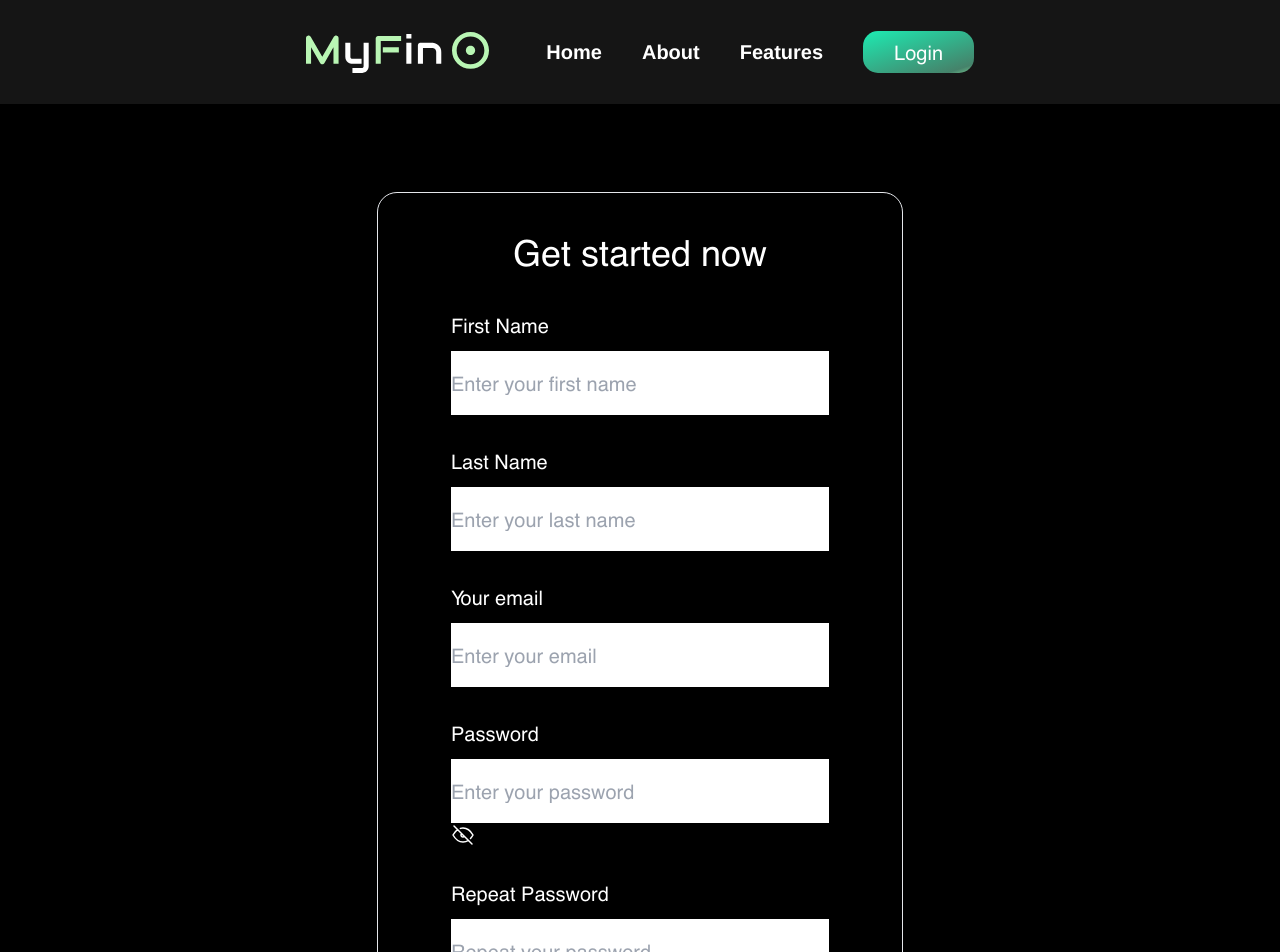
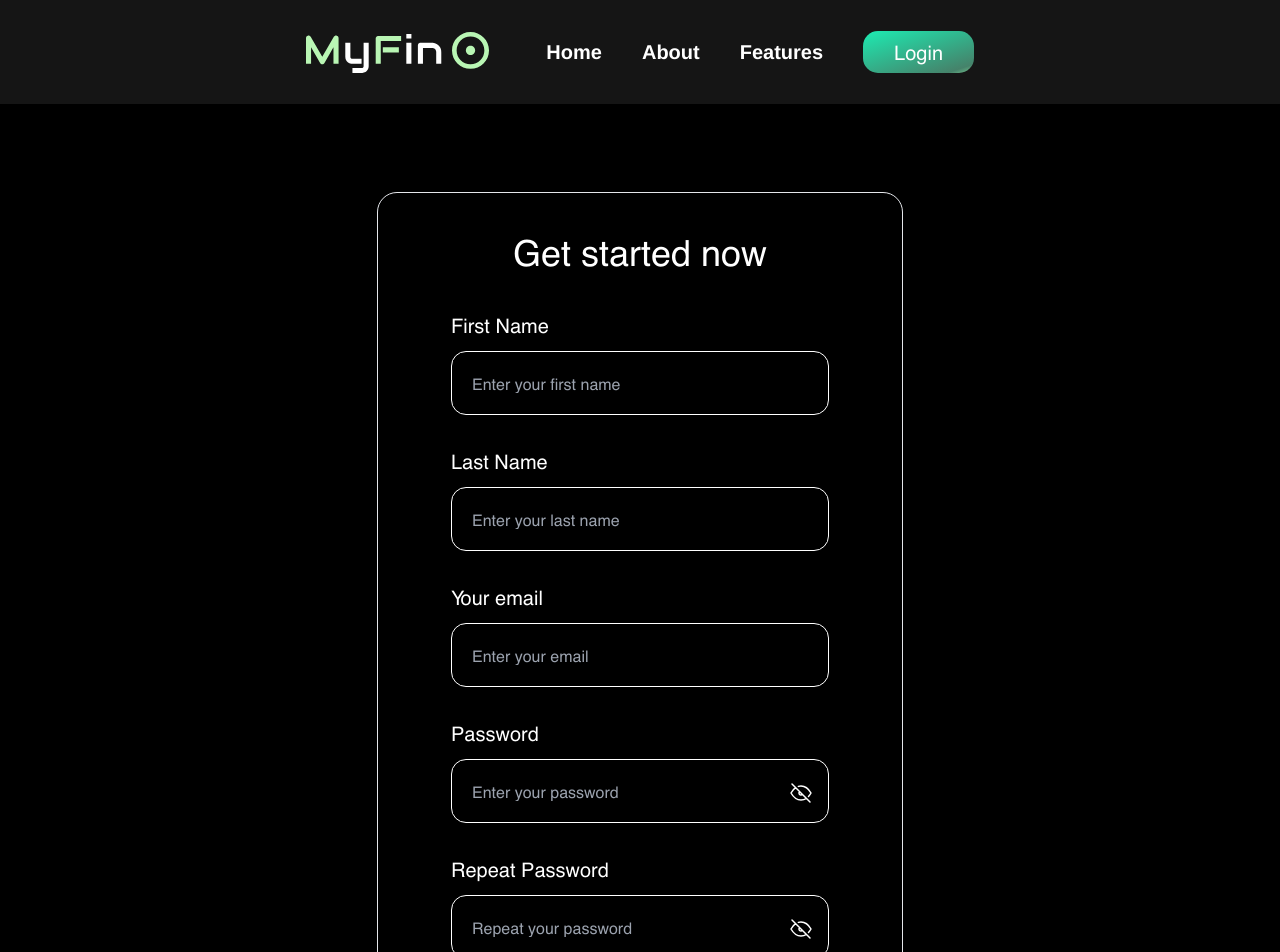
Before and after one commit to KaterynaZhuvak/MyFin, a React (Vite) app: page /registration in a window 1280 px wide. Shown: the top 952 px of the page. Built offline with nearby package versions, Linux system fonts and the light colour scheme; no server answers.

Commit message:
refactor(MF-119): finished refactoring of the icons for the input

```diff
--- a/src/features/auth/registaion/RegistraionForm.tsx
+++ b/src/features/auth/registaion/RegistraionForm.tsx
@@ -67,7 +67,7 @@ export const RegistrationForm: FC = observer(() => {
           name='firstName'
           placeholder='Enter your first name'
           label='First Name'
-          className='h-[44px] w-[318px] tablet:h-[64px] tablet:w-[378px]'
+          FormInput='authInput'
         />
 
         <Input
@@ -75,7 +75,7 @@ export const RegistrationForm: FC = observer(() => {
           name='lastName'
           placeholder='Enter your last name'
           label='Last Name'
-          className='h-[44px] w-[318px] tablet:h-[64px] tablet:w-[378px]'
+          FormInput='authInput'
         />
 
         <Input
@@ -83,43 +83,41 @@ export const RegistrationForm: FC = observer(() => {
           name='email'
           placeholder='Enter your email'
           label='Your email'
-          className='h-[44px] w-[318px] tablet:h-[64px] tablet:w-[378px]'
+          FormInput='authInput'
         />
 
         <Input
           type={isVisiblePassword ? 'text' : 'password'}
           name='password'
           placeholder='Enter your password'
-          iconPosition='end'
+          FormInput='authInput'
           icon={
             <Icon
               name={isVisiblePassword ? 'eye' : 'eye-off'}
-              className='size-[20px] tablet:size-[24px]'
+              className='absolute right-[16px] top-[12px] size-[20px] tablet:top-[22px] tablet:size-[24px]'
               onClick={() => {
                 setIsVisiblePassword(!isVisiblePassword);
               }}
             />
           }
           label='Password'
-          className='h-[44px] w-[318px] tablet:h-[64px] tablet:w-[378px]'
         />
 
         <Input
           type={isVisiblePassword ? 'text' : 'password'}
           name='repeatPassword'
           placeholder='Repeat your password'
-          iconPosition='end'
+          FormInput='authInput'
           icon={
             <Icon
               name={isVisiblePassword ? 'eye' : 'eye-off'}
-              className='size-[20px] tablet:size-[24px]'
+              className='absolute right-[16px] top-[12px] size-[20px] tablet:top-[22px] tablet:size-[24px]'
               onClick={() => {
                 setIsVisiblePassword(!isVisiblePassword);
               }}
             />
           }
           label='Repeat Password'
-          className='h-[44px] w-[318px] tablet:h-[64px] tablet:w-[378px]'
         />
 
         <Button
--- a/src/shared/ui/Input/index.tsx
+++ b/src/shared/ui/Input/index.tsx
@@ -1,6 +1,7 @@
 import { type ReactNode, type FC, type InputHTMLAttributes } from 'react';
-import { Field, ErrorMessage } from 'formik';
+import { Field, ErrorMessage, useField } from 'formik';
 import { type VariantProps, cva } from 'class-variance-authority';
+import { Icon } from '@shared/icons/Icon';
 import { cn } from '../../lib/cn';
 
 const inputVariants = cva(
@@ -10,6 +11,9 @@ const inputVariants = cva(
       FormInput: {
         authInput:
           'h-[44px] w-[318px] rounded-[10px] pl-5 text-base tablet:h-[64px] tablet:w-[378px] tablet:rounded-[15px]',
+      },
+      NotFormInput: {
+        formOk: '',
       },
     },
   }
@@ -31,6 +35,7 @@ export const Input: FC<InputProps> = ({
   FormInput,
   ...rest
 }) => {
+  const [_, meta] = useField(name);
   return (
     <label
       className='relative flex w-full flex-col gap-3 font-sans text-xl text-white'
@@ -45,6 +50,18 @@ export const Input: FC<InputProps> = ({
           {...rest}
         />
         {icon}
+        {meta.touched && !meta.error && FormInput === 'authInput' ? (
+          <Icon
+            name='form-ok'
+            className={`absolute ${icon ? 'right-[50px]' : 'right-[16px]'} top-1/2 size-[20px] -translate-y-1/2 rounded-full bg-gradient-to-br from-[#05A67B] via-[#093423] to-[#093423] tablet:right-[-40px] tablet:size-[24px]`}
+          />
+        ) : null}
+        {meta.touched && meta.error && FormInput === 'authInput' ? (
+          <Icon
+            name='form-error'
+            className={`absolute ${icon ? 'right-[50px]' : 'right-[16px]'} top-1/2 size-[20px] -translate-y-1/2 rounded-full bg-gradient-to-t from-[#FF4444] to-[#FF7363] tablet:right-[-40px] tablet:size-[24px]`}
+          />
+        ) : null}
       </div>
       <ErrorMessage name={name}>
         {(msg) => <div className='text-red-500'>{msg}</div>}
```
